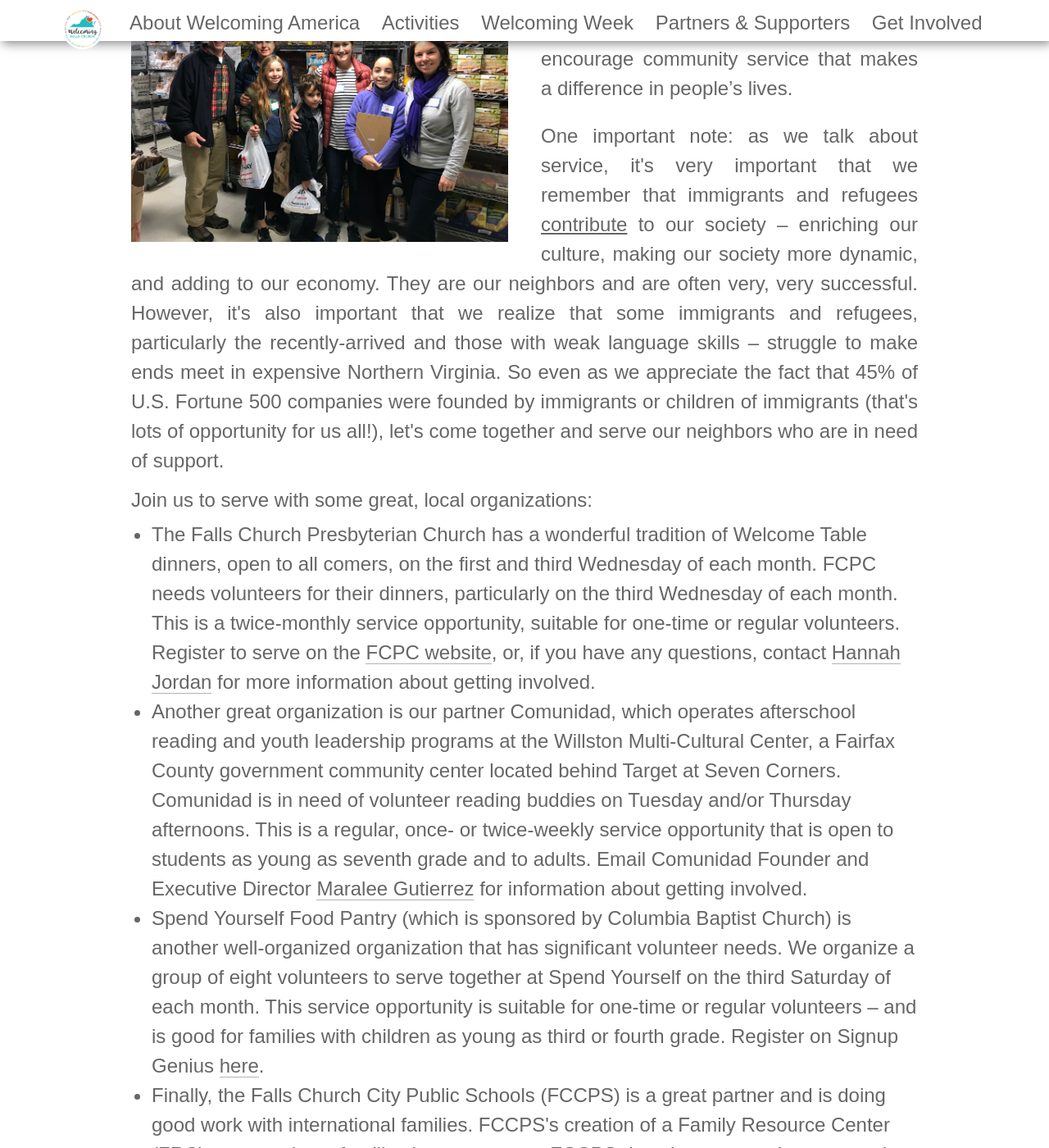
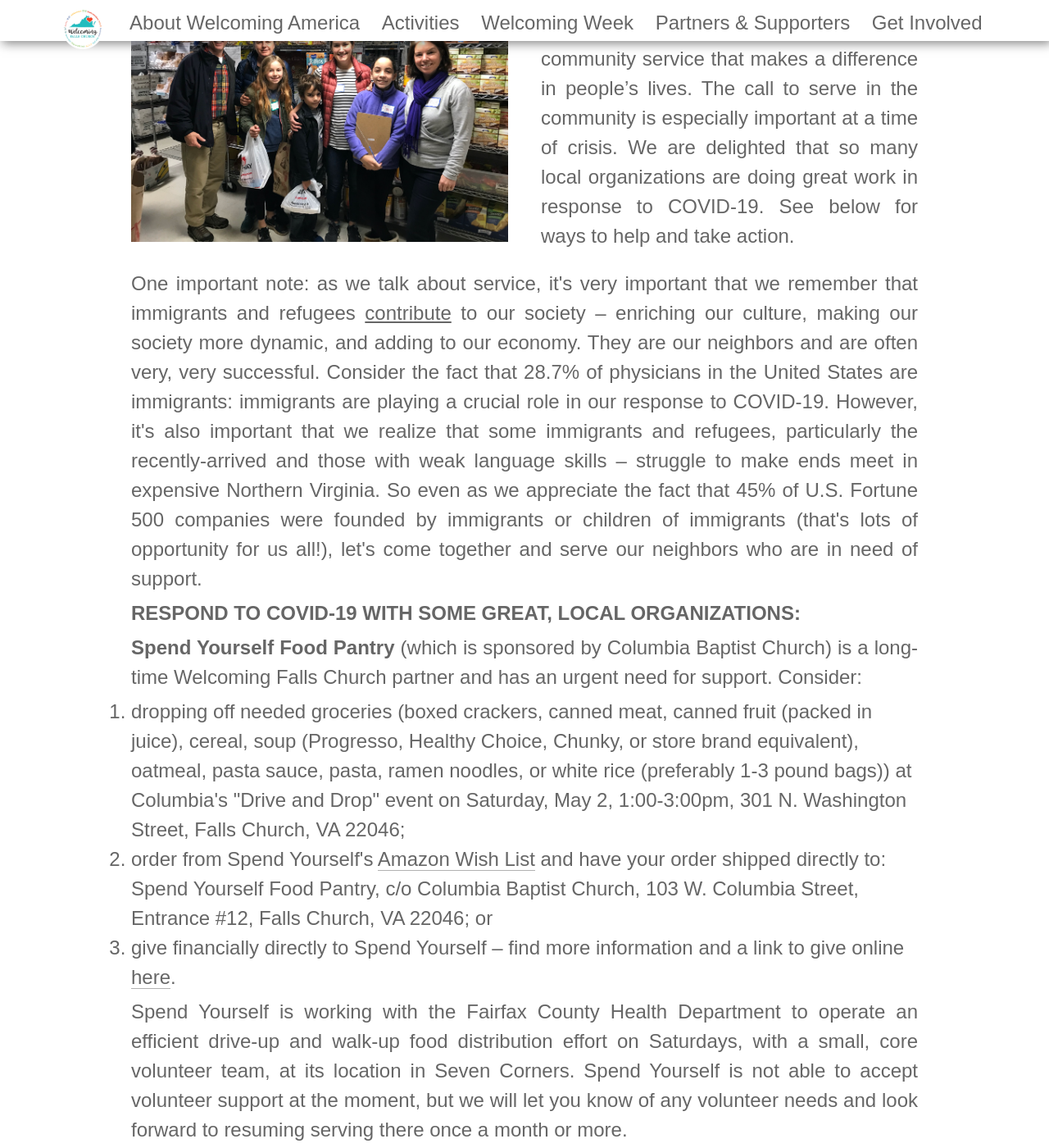
Before and after one commit to wfctest/wfctest, a Jekyll site: the page built from serve.html, in a window 1280 px wide and 1400 px high, scrolled down 214 px. Shown: the whole window at 82% size. Built offline with Jekyll 4.4.1, drawn with Linux system fonts in a browser that asks for light colours; some web fonts are replaced; some of the changed text lies outside the part shown.

Commit message:
Update serve page

```diff
--- a/serve.html
+++ b/serve.html
@@ -6,16 +6,24 @@ permalink: /activities/serve
     <h1 class="small">Serve</h1>
     <div class="jumbotron split">
         <img class="inline-main-img" src="/images/serve-main.png">
-        <p>We love the idea of partnering with great, local organizations that are doing great work in the community, and we hope to encourage community service that makes a difference in people’s lives.</p>
+        <p>We love the idea of partnering with local organizations that are doing great work in the community, and we hope to encourage community service that makes a difference in people’s lives. The call to serve in the community is especially important at a time of crisis. We are delighted that so many local organizations are doing great work in response to COVID-19. See below for ways to help and take action.</p>
     </div>
-    <p>One important note: as we talk about service, it's very important that we remember that immigrants and refugees <u>contribute</u> to our society &ndash; enriching our culture, making our society more dynamic, and adding to our economy. They are our neighbors and are often very, very successful. However, it's also important that we realize that some immigrants and refugees, particularly the recently-arrived and those with weak language skills &ndash; struggle to make ends meet in expensive Northern Virginia. So even as we appreciate the fact that 45% of U.S. Fortune 500 companies were founded by immigrants or children of immigrants (that's lots of opportunity for us all!), let's come together and serve our neighbors who are in need of support.</p>
-    <p>Join us to serve with some great, local organizations:</p>
-    <ul>
-        <li>The Falls Church Presbyterian Church has a wonderful tradition of Welcome Table dinners, open to all comers, on the first and third Wednesday of each month. FCPC needs volunteers for their dinners, particularly on the third Wednesday of each month. This is a twice-monthly service opportunity, suitable for one-time or regular volunteers. Register to serve on the <a href="http://www.fallschurchpresby.org/">FCPC website</a>, or, if you have any questions, contact <a href="mailto:hjordan414@gmail.com">Hannah Jordan</a> for more information about getting involved.</li>
-        <li>Another great organization is our partner Comunidad, which operates afterschool reading and youth leadership programs at the Willston Multi-Cultural Center, a Fairfax County government community center located behind Target at Seven Corners. Comunidad is in need of volunteer reading buddies on Tuesday and/or Thursday afternoons. This is a regular, once- or twice-weekly service opportunity that is open to students as young as seventh grade and to adults. Email Comunidad Founder and Executive Director <a href="mailto:maralee@comunidadva.org%20?subject=Learning%20More%20About%20Comunidad">Maralee Gutierrez</a> for information about getting involved.</li>
-        <li>Spend Yourself Food Pantry (which is sponsored by Columbia Baptist Church) is another well-organized organization that has significant volunteer needs. We organize a group of eight volunteers to serve together at Spend Yourself on the third Saturday of each month. This service opportunity is suitable for one-time or regular volunteers &ndash; and is good for families with children as young as third or fourth grade. Register on Signup Genius <a href="https://www.signupgenius.com/go/70a0f4cabae22a2fd0-volunteer">here</a>.</li>
-        <li>Finally, the Falls Church City Public Schools (FCCPS) is a great partner and is doing good work with international families. FCCPS's creation of a Family Resource Center (FRC) to serve these families is a great story. FCCPS does have one volunteer need: the schools are looking for volunteers in the community who have the ability (and time) to translate for parents who are in need of support. If you can potentially help with this, please contact Dr. Jennifer Santiago, FCCPS Coordinator of EL Services, <a href="mailto:santiagoj@fccps.org">here</a>.</li>
-    </ul>
+    <p>One important note: as we talk about service, it's very important that we remember that immigrants and refugees <u>contribute</u> to our society &ndash; enriching our culture, making our society more dynamic, and adding to our economy. They are our neighbors and are often very, very successful. Consider the fact that 28.7% of physicians in the United States are immigrants: immigrants are playing a crucial role in our response to COVID-19. However, it's also important that we realize that some immigrants and refugees, particularly the recently-arrived and those with weak language skills &ndash; struggle to make ends meet in expensive Northern Virginia. So even as we appreciate the fact that 45% of U.S. Fortune 500 companies were founded by immigrants or children of immigrants (that's lots of opportunity for us all!), let's come together and serve our neighbors who are in need of support.</p>
+    <h4>RESPOND TO COVID-19 WITH SOME GREAT, LOCAL ORGANIZATIONS:</h4>
+    <p><strong>Spend Yourself Food Pantry</strong> (which is sponsored by Columbia Baptist Church) is a long-time Welcoming Falls Church partner and has an urgent need for support. Consider:</p>
+    <ol>
+        <li>dropping off needed groceries (boxed crackers, canned meat, canned fruit (packed in juice), cereal, soup (Progresso, Healthy Choice, Chunky, or store brand equivalent), oatmeal, pasta sauce, pasta, ramen noodles, or white rice (preferably 1-3 pound bags)) at Columbia's "Drive and Drop" event on Saturday, May 2, 1:00-3:00pm, 301 N. Washington Street, Falls Church, VA 22046;</li>
+        <li>order from Spend Yourself's <a href="https://www.amazon.com/hz/wishlist/ls/3GAVK3QPOT36">Amazon Wish List</a> and have your order shipped directly to: Spend Yourself Food Pantry, c/o Columbia Baptist Church, 103 W. Columbia Street, Entrance #12, Falls Church, VA 22046; or</li>
+        <li>give financially directly to Spend Yourself &ndash; find more information and a link to give online <a href="https://www.columbiabaptist.org/care-and-help/feeding-the-hungry/food-pantry/grocerylist/">here</a>.</li>
+    </ol>
+    <p>Spend Yourself is working with the Fairfax County Health Department to operate an efficient drive-up and walk-up food distribution effort on Saturdays, with a small, core volunteer team, at its location in Seven Corners. Spend Yourself is not able to accept volunteer support at the moment, but we will let you know of any volunteer needs and look forward to resuming serving there once a month or more.</p>
+    <p><strong>Comunidad</strong>, another long-time partner, typically operates afterschool reading and youth leadership programs at the Willston Multi-Cultural Center, a Fairfax County government community center located behind Target at Seven Corners. But Comunidad has expanded its activities in response to the crisis and is now collecting food daily, that it distributes to families in need on Saturdays. Support Comunidad by:</p>
+    <ol>
+        <li>dropping food and household items &ndash; list of needs <a href="/files/food_pantry_needs.jpg">here</a> &ndash; at between 3:00 and 6:00pm, seven days a week, at 6567 Arlington Blvd., Falls Church, VA 22042; or</li>
+        <li>giving financial directly to Comunidad &ndash; find more information and a link to give online <a href="https://comunidadva.org/covid-19/">here</a>.</li>
+    </ol>
+    <p>Comunidad is also not accepting volunteer support at the moment, but we look forward to when members of the community can help Comunidad again as volunteer reading buddies on Tuesday and/or Thursday afternoons.</p>
+    <p>Finally, the <strong>Falls Church Education Foundation</strong>, another long-time Welcoming Falls Church partner (and supporter) is mobilizing community support through its Family Assistance Fund in response to the pandemic. The Family Assistance Fund fund-always a great way to give back to the community-is used to support emergency food, shelter and transportation needs for the Falls Church City Public Schools students and families most impacted by the crisis. For information and to donate, click <a href="http://www.fcedf.org/">here</a>.</p>
     <p>Martin Luther King, Jr. said memorably that, <q>The time is always right to do what is right.</q> We can start now by doing our small part to treat people with dignity, courtesy, and respect, and to come together to serve our neighbors.</p>
     <p>And along with learning and serving together, we hope to <a href="/activities/live">live</a> better together, to build a community of neighbors. Also, if you've not already done so, please <a href="/get-involved">provide us your contact information to get involved</a> in Welcoming Falls Church.</p>
 </section>
```
